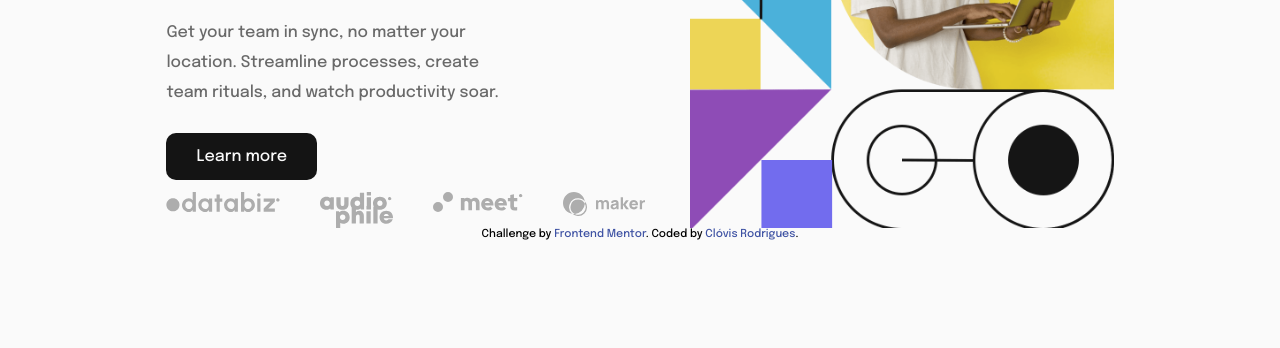
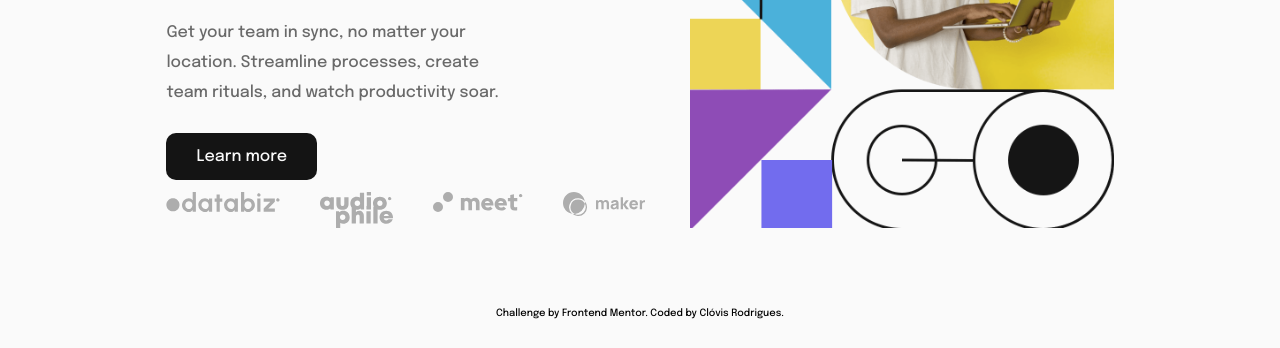
Before and after one commit to cloviswrodrigues/intro_section_with_dropdown_navigation, a website: page frontend/index.html in a window 1280 px wide. Shown: the part 477-825 px from the top of the page. Drawn offline with Linux system fonts and the light colour scheme.

Commit message:
stylized footer

```diff
--- a/frontend/index.html
+++ b/frontend/index.html
@@ -73,8 +73,8 @@
       <div class="section__img-hero"></div>
     </section>
   </main>
-  <footer>
-    <div class="attribution">
+  <footer class="footer">
+    <div class="footer__attribution">
       Challenge by <a href="https://www.frontendmentor.io/challenges/intro-section-with-dropdown-navigation-ryaPetHE5" target="_blank">Frontend Mentor</a>.
       Coded by <a href="https://github.com/cloviswrodrigues">Clóvis Rodrigues</a>.
     </div>
--- /dev/null
+++ b/frontend/scss/_footer.scss
@@ -0,0 +1,13 @@
+.footer {
+    width: 100%;
+    position: absolute;
+    bottom: .5rem;
+    text-align: center;
+
+    &__attribution {
+
+        a:hover {
+            text-decoration: underline;
+        }
+    }
+}
--- a/frontend/scss/main.scss
+++ b/frontend/scss/main.scss
@@ -1,3 +1,4 @@
 @import 'base';
 @import 'header';
 @import 'component';
+@import 'footer';
```
Also changed, not shown: frontend/css/main.css, 1 other file.
